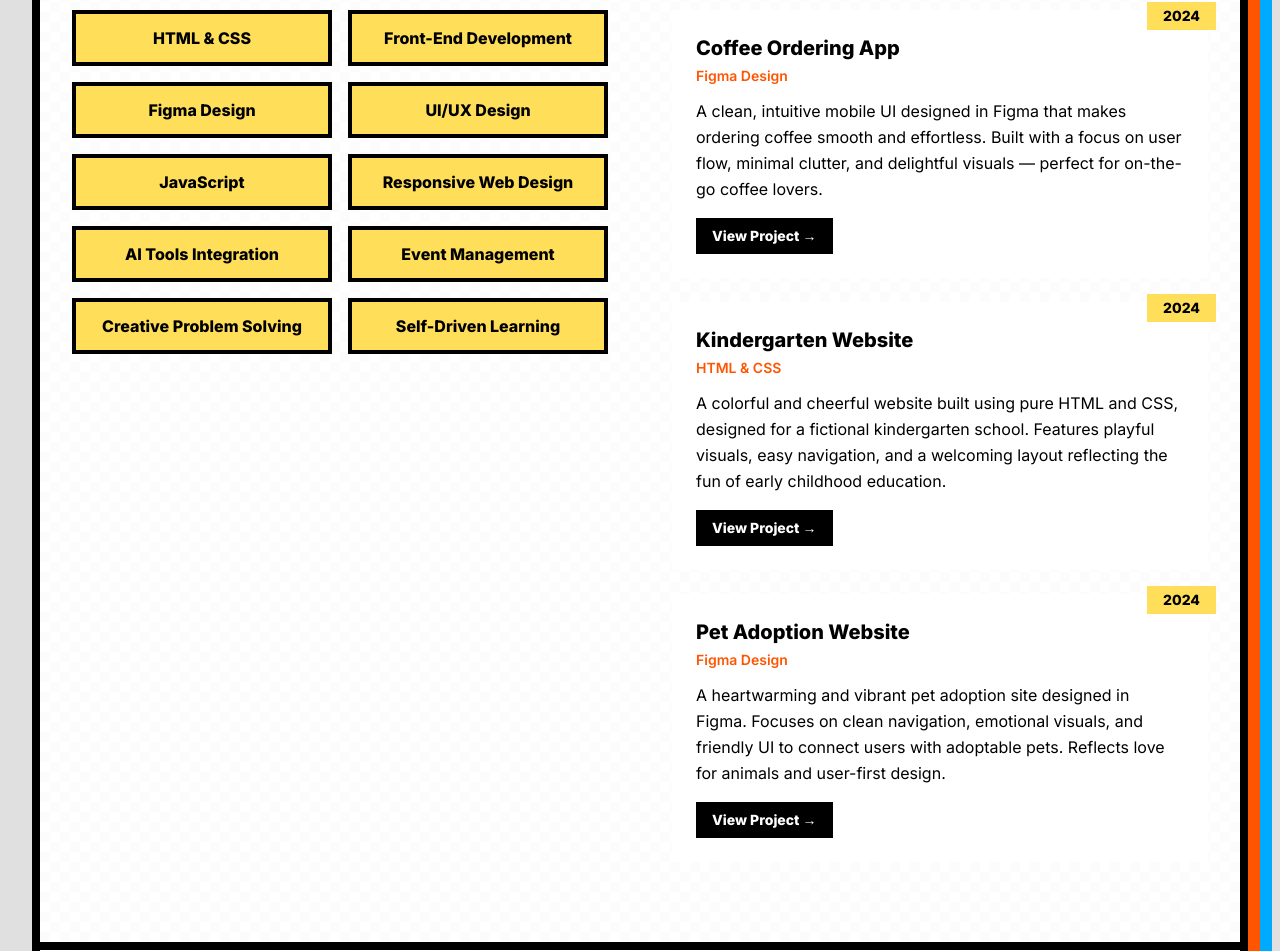
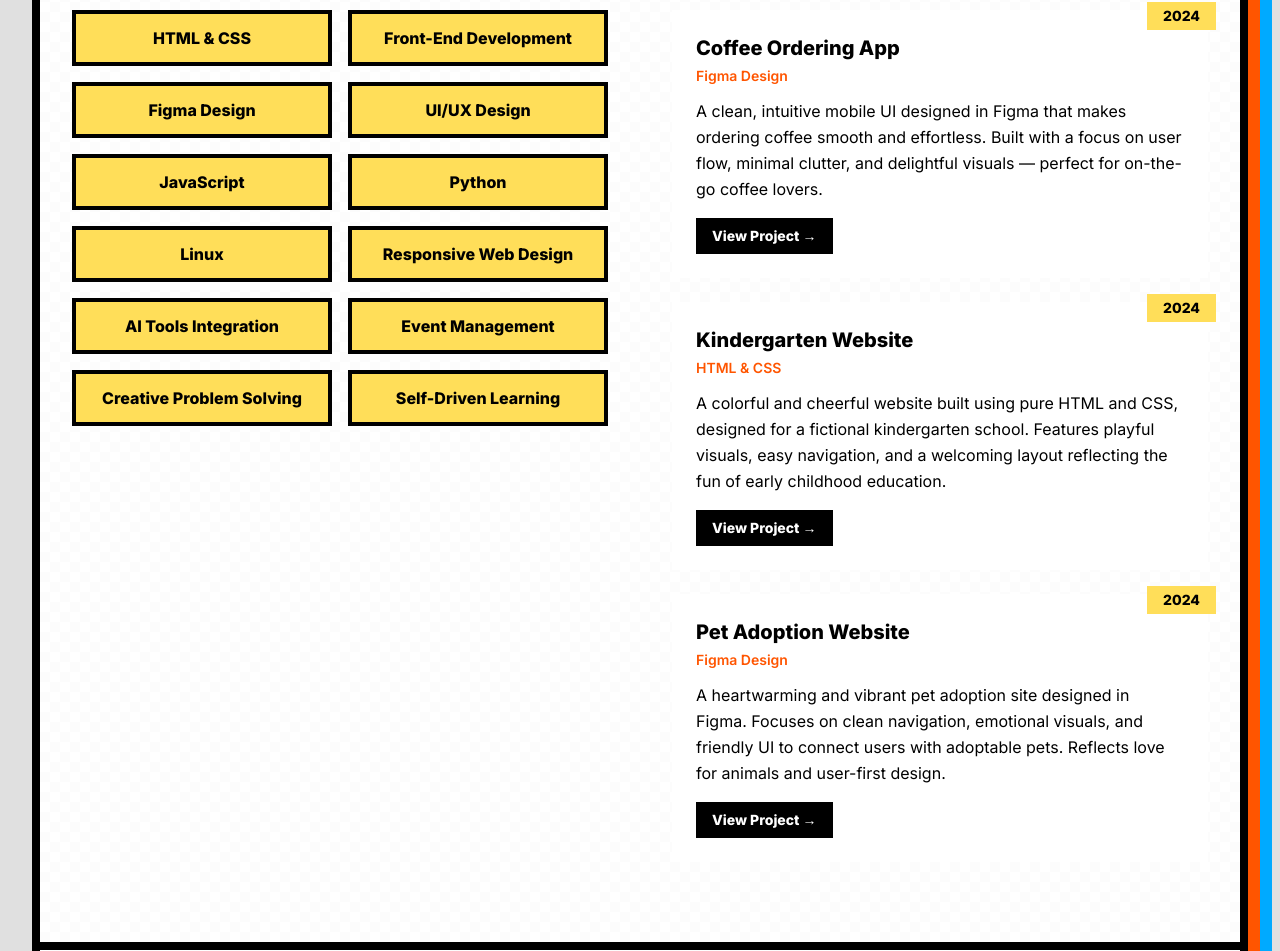
Before and after one commit to Dopeboy05/Portfolio, a React (Vite) app: page / in a window 1280 px wide. Shown: the part 3938-4889 px from the top of the page. Built offline with nearby package versions, Linux system fonts and the light colour scheme.

Commit message:
Update Skills.tsx

```diff
--- a/src/components/Skills.tsx
+++ b/src/components/Skills.tsx
@@ -5,6 +5,8 @@ const Skills = () => {
     "Figma Design",
     "UI/UX Design",
     "JavaScript",
+    "Python",
+    "Linux",
     "Responsive Web Design",
     "AI Tools Integration",
     "Event Management",
```
